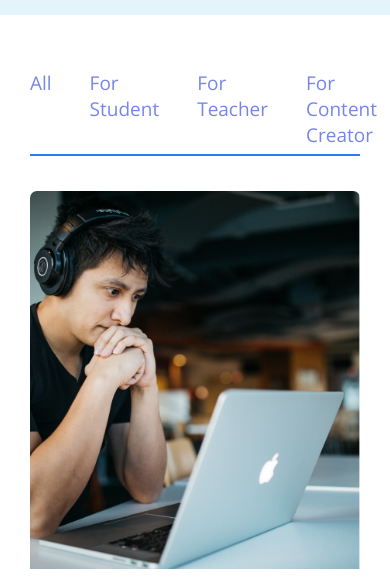
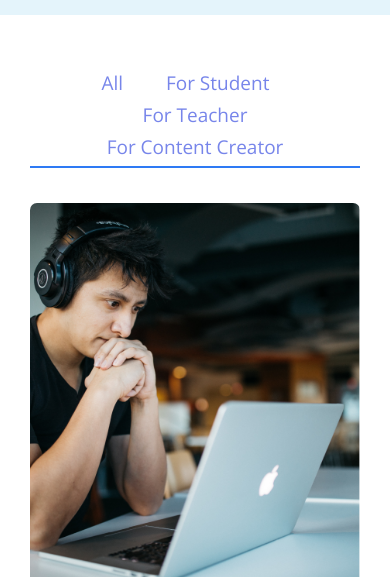
Before and after one commit to AleksandreLatsabidze/Schooler-Pro-website, a plain HTML site: page blogpage.html in a window 390 px wide. Shown: the part 231-808 px from the top of the page. Drawn offline with nearby package versions, Linux system fonts and the light colour scheme.

Commit message:
add titles responsive

```diff
--- a/media.css
+++ b/media.css
@@ -368,6 +368,9 @@
   .studentsect_item {
     width: 50%;
   }
+  .initial_navbar ul {
+    text-align: center;
+  }
 }
 @media only screen and (max-width: 700px) {
   .platform_number {
--- a/style.css
+++ b/style.css
@@ -761,7 +761,7 @@ footer {
 }
 .initial_navbar ul {
   list-style: none;
-  display: flex;
+
   border-bottom: 2px solid #2e7af4;
   font-size: 19px;
   margin-top: 55px;
@@ -773,6 +773,7 @@ footer {
 .initial_navbar li {
   margin: 0px 19px;
   margin-bottom: 6px;
+  display: inline-block;
 }
 .initial_navbar li:first-child {
   margin-left: 0px;
```
